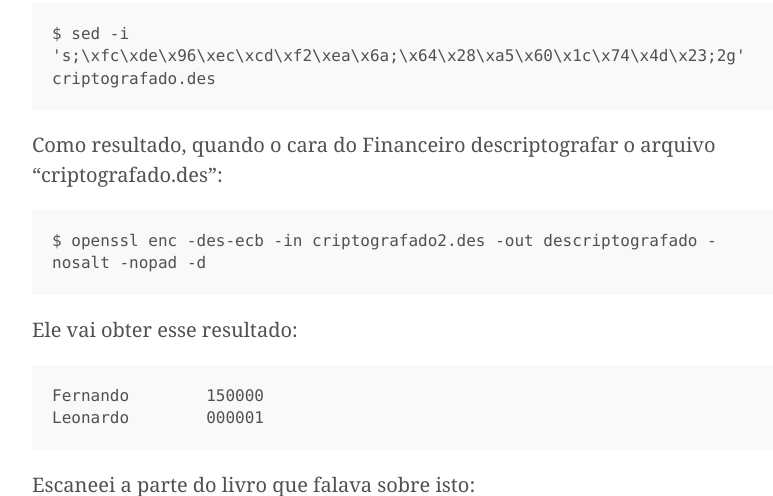
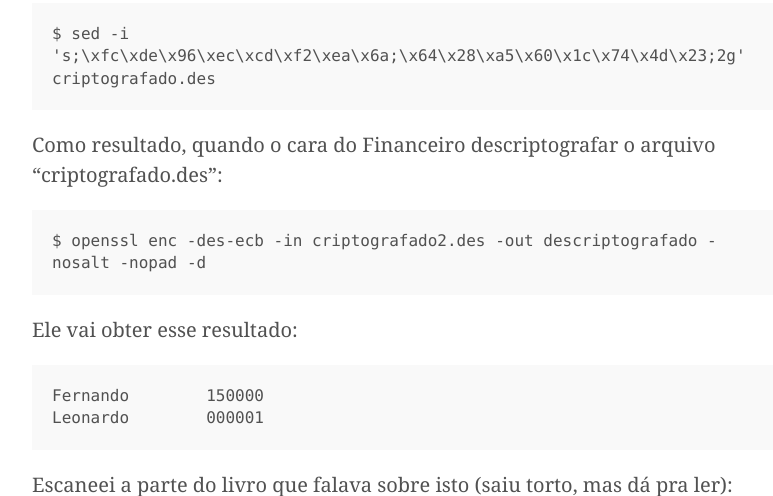
Before and after one commit to Kingm0b/jekyll-minimal-theme, a Jekyll site: the page built from _posts/2016-12-09-ecb-flaw.md, in a window 1280 px wide and 900 px high, scrolled down 2605 px, cut to the strip 0-496 px from the top of the window. Shown: the whole strip, without its empty margins (228-1001 px from the left). Built offline with Jekyll 4.4.1, drawn with Linux system fonts in a browser that asks for light colours.

Commit message:
Update 2016-12-09-ecb-flaw.md

````diff
--- a/_posts/2016-12-09-ecb-flaw.md
+++ b/_posts/2016-12-09-ecb-flaw.md
@@ -98,6 +98,6 @@ Fernando	150000
 Leonardo	000001
 ```
 
-Escaneei a parte do livro que falava sobre isto:
+Escaneei a parte do livro que falava sobre isto (saiu torto, mas dá pra ler):
 
 ![Segurança de Redes](https://raw.githubusercontent.com/m0blabs/m0blabs.github.io/master/images/2016-12-09/ecb.png)
````
